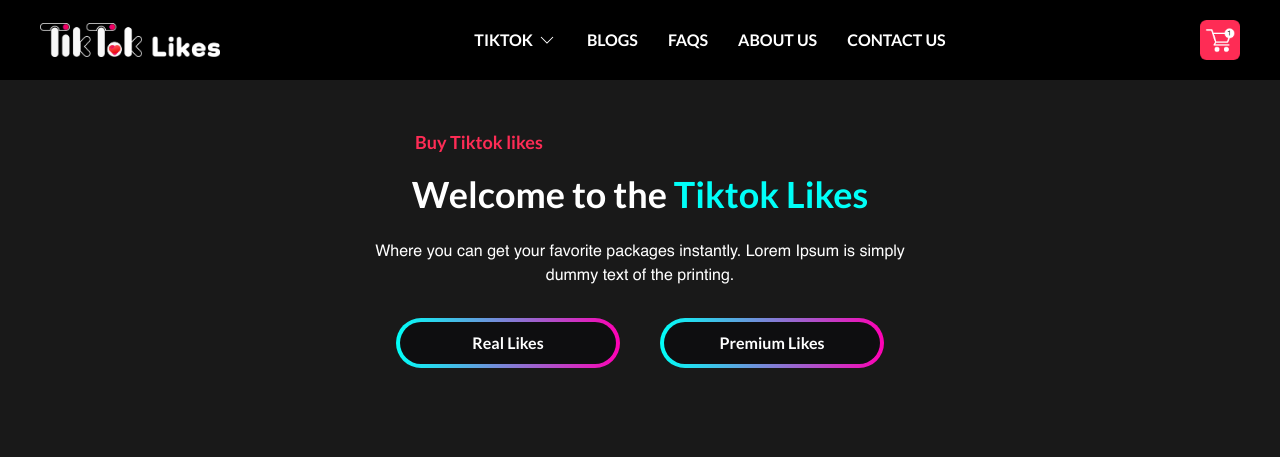
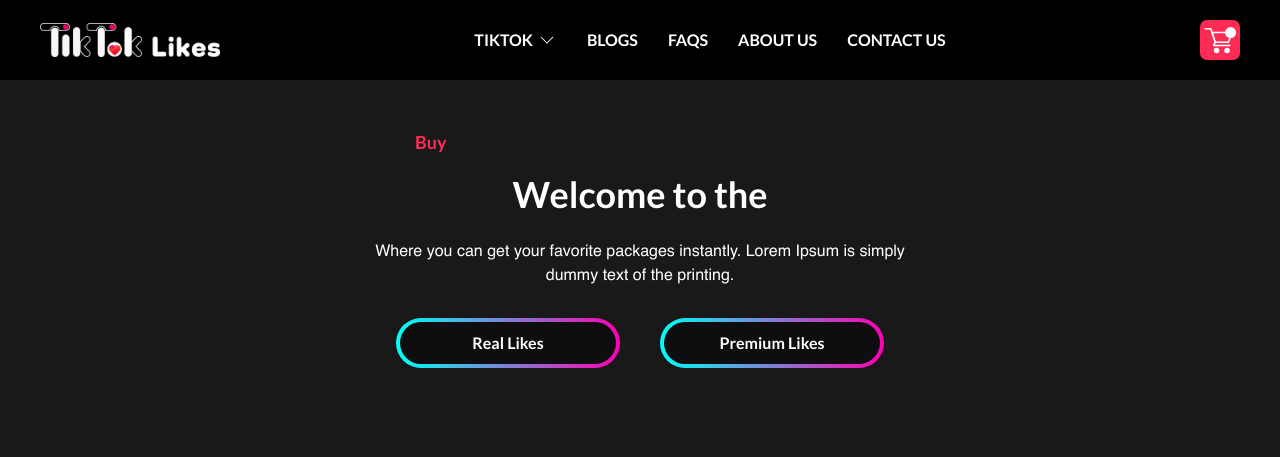
Before and after one commit to usama778055/tiktok, a CodeIgniter app: the page made by application/views/package/package.php in a window 1280 px wide. Shown: the top 457 px of the page. Run offline with CodeIgniter, Linux system fonts and the light colour scheme; data that the repository does not hold is empty; some libraries are stand-ins or nearby versions.

Commit message:
added cart svg

```diff
--- a/application/config/routes.php
+++ b/application/config/routes.php
@@ -61,7 +61,6 @@ $route['blogs'] = "blog/index";
 // echo 'coming';exit;
 
 // Faq
-
 $route['faqs'] = 'main/faq';
 
 // package
--- a/application/controllers/Main.php
+++ b/application/controllers/Main.php
@@ -57,7 +57,7 @@ class Main extends CI_Controller
         $record_packages['category'] = $packages;
         $record_packages["featured"] = $this->genral_model->get_packagerecords('ig_service_description','igservices','packageId','displayQty' ,1);
 
-        //         echo "<Pre>";
+        // echo "<pre>";
         // print_r($record_packages);
         // exit;
         $this->load->view('package/package',$record_packages);
--- a/application/views/layouts/header.php
+++ b/application/views/layouts/header.php
@@ -43,7 +43,7 @@
 
         <div class="uk-navbar shoping-cart">
           <ul class="uk-navbar-nav">
-            <li class="cartPopup"><a href="#"><img onclick="myFunction()" class="popupbtn" src="<?php echo base_url('assets/images/Group166.PNG') ?>" alt=""></a>
+            <li class="cartPopup"><a href="#"><img onclick="myFunction()" class="popupbtn" src="<?php echo base_url('assets/images/cart.svg') ?>" alt=""></a>
               <div id="myPopup" class="popupbtn-content">
                 <div class="cart-modal">
                   <h3>Your Cart</h3>
--- a/application/views/package/package.php
+++ b/application/views/package/package.php
@@ -3,8 +3,8 @@
 <div id="package-lottie" class="uk-section pakages-banner custom-padding-top">
 	<div class="uk-container">
 		<div class="pakages-banner-content uk-width-3-4@s">
-			<h4>Buy Tiktok likes</h4>
-			<h3>Welcome to the <span> Tiktok Likes </span> </h3>
+			<h4>Buy <?php echo $single_data[0]->packageTitle ?></h4>
+			<h3>Welcome to the <span> <?php echo $single_data[0]->packageTitle ?> </span> </h3>
 			<p>Where you can get your favorite packages instantly. Lorem Ipsum is simply dummy text of the printing.</p>
 		</div>
 		<div class="uk-margin-top">
```
Also changed, not shown: assets/images/cart.svg (added).
